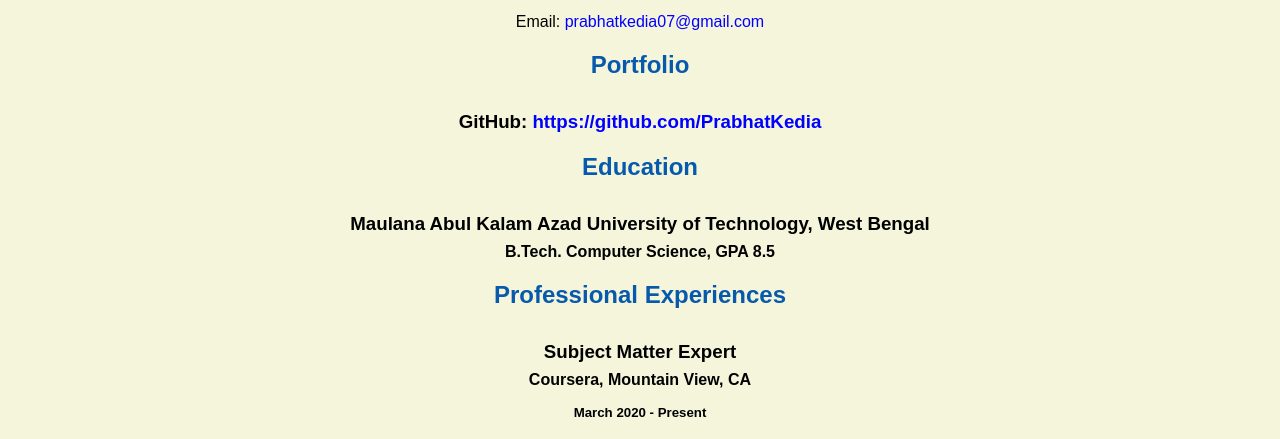
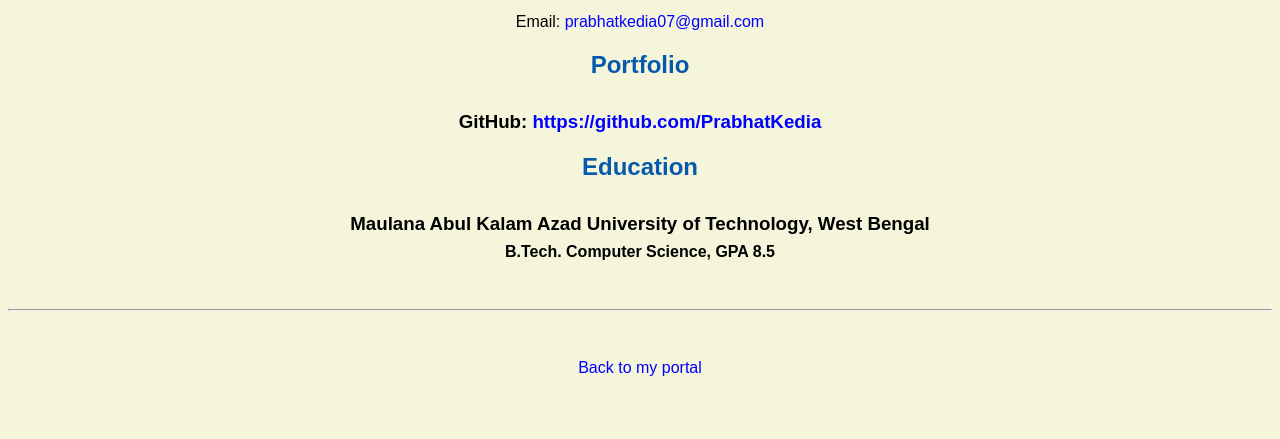
Before and after one commit to PrabhatKedia/PrabhatKedia.github.io, a plain HTML site: page resume.html in a window 1280 px wide. Shown: the part 508-947 px from the top of the page. After the commit the page ends 917 px from the top, so only its background shows below. Drawn offline with Linux system fonts and the light colour scheme.

Commit message:
Update resume.html
I will add proper details later

```diff
--- a/resume.html
+++ b/resume.html
@@ -33,9 +33,9 @@
     <h3>Maulana Abul Kalam Azad University of Technology, West Bengal</h3>
     <h4>B.Tech. Computer Science, GPA 8.5</h4>
 
-    <h2>Professional Experiences</h2>
+<!--     <h2>Professional Experiences</h2> -->
 
-    <h3>Subject Matter Expert </h3>
+<!--     <h3>Subject Matter Expert </h3>
     <h4>Coursera, Mountain View, CA</h4>
     <h5>March 2020 - Present</h5>
       <ul>
@@ -49,7 +49,7 @@
       <ul>
         <li>Author and publish mobile apps, reusable iOS UI modules</li>
         <li>Independent computer service contractor</li>
-      </ul>
+      </ul> -->
   </body>
 
   <footer>
```
